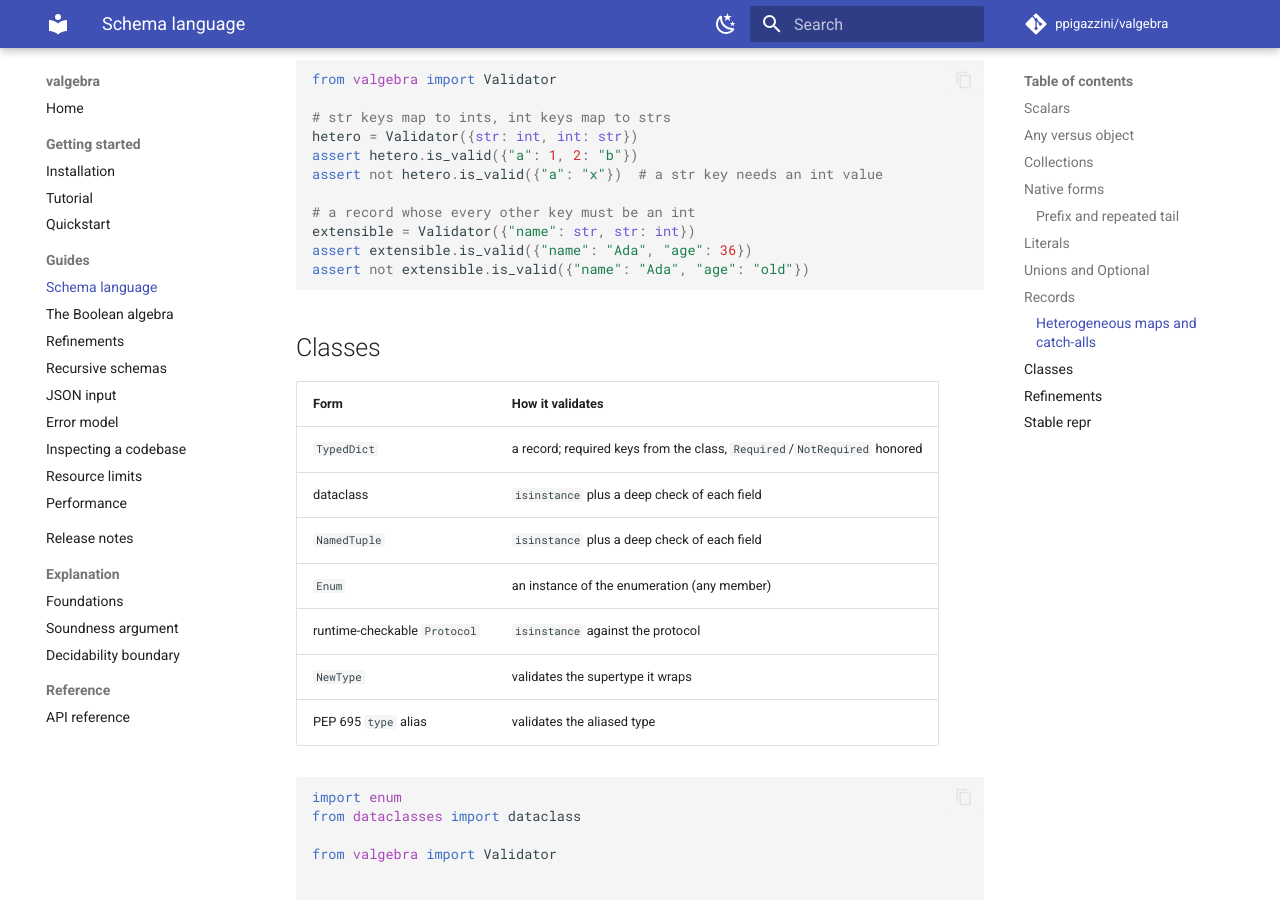
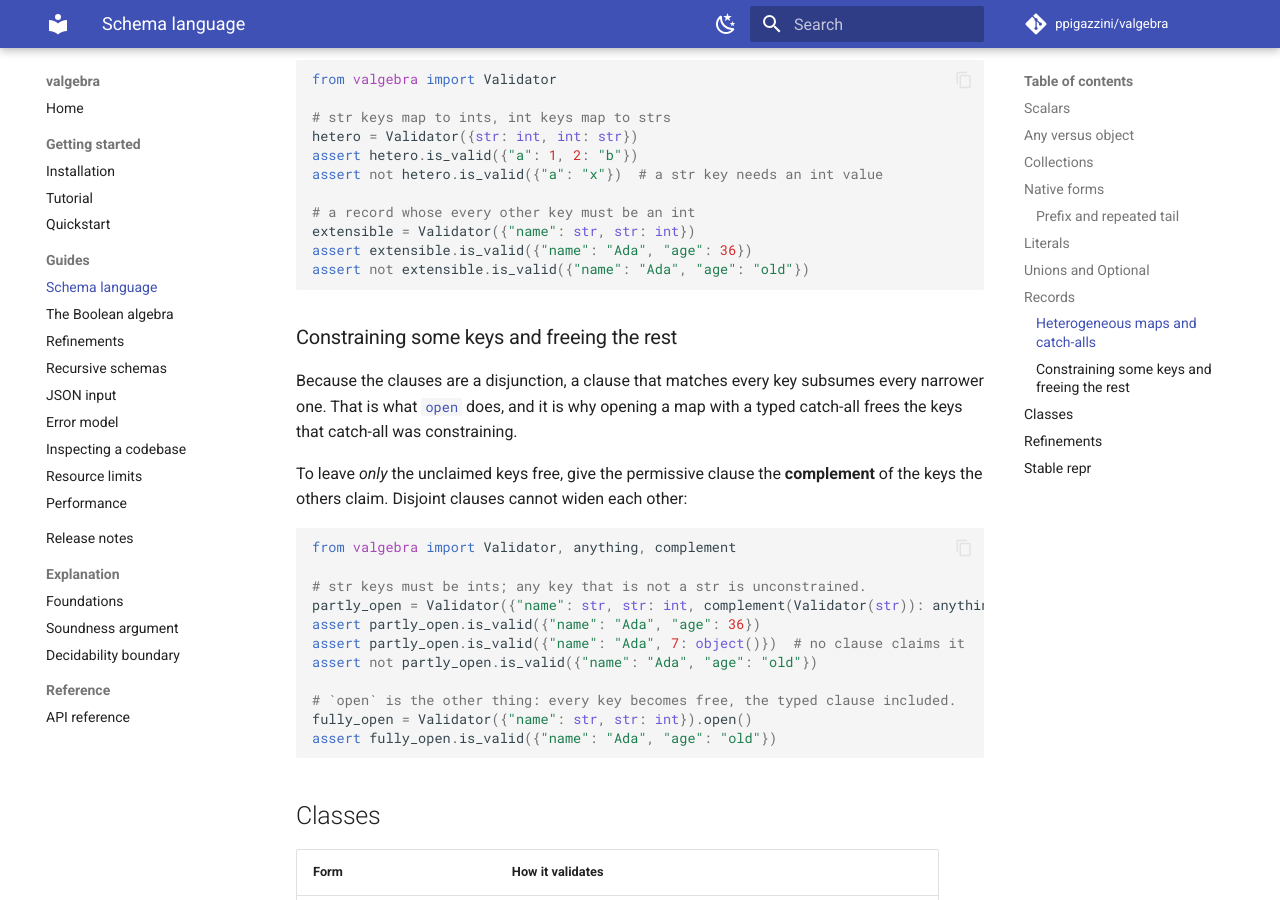
Before and after one commit to ppigazzini/valgebra, an MkDocs documentation site: the page built from docs/schema-language.md, in a window 1280 px wide and 900 px high, scrolled down 4836 px. Built offline with MkDocs 1.6.1 and Material for MkDocs 9.7.7, drawn with Linux system fonts in a browser that asks for light colours; comment, search, counter and statistics services are not loaded.

Commit message:
docs: account for the level a refinement spends, and the keys it can free
Two sentences a reader needs to reach the right conclusion, each backed
by a measurement rather than by prose.

`limits.md` explains that a list or tuple costs two levels of the depth
budget per wrapping and stops there. A refinement costs one more on top
of whatever it narrows, because `{ x in [[base]] | constraints }` is a
different set from `[[base]]` and so is a node of its own. Pinning a
length on each list of a chain therefore reaches the bound sooner, and
the marker carried makes no difference: the level belongs to the node.

`schema-language.md` states that clauses are a disjunction and that named
fields take precedence, and both together answer a question it does not
raise. A clause matching every key subsumes every narrower one, which is
what `open` does and why opening a map with a typed catch-all frees the
keys that catch-all was constraining. Giving the permissive clause the
**complement** of the claimed keys leaves the two disjoint, so only the
unclaimed keys are free.

`tests/test_documented_idioms.py` measures both — the depth each shape
reaches, and the values the partially-open map admits and refuses — and
asserts each page carries its half. The examples are runnable, so
`scripts/run_doc_examples.py` executes them.

````diff
--- a/docs/schema-language.md
+++ b/docs/schema-language.md
@@ -220,6 +220,30 @@ assert extensible.is_valid({"name": "Ada", "age": 36})
 assert not extensible.is_valid({"name": "Ada", "age": "old"})
 ```
 
+### Constraining some keys and freeing the rest
+
+Because the clauses are a disjunction, a clause that matches every key subsumes
+every narrower one. That is what [`open`](#records) does, and it is why opening
+a map with a typed catch-all frees the keys that catch-all was constraining.
+
+To leave *only* the unclaimed keys free, give the permissive clause the
+**complement** of the keys the others claim. Disjoint clauses cannot widen each
+other:
+
+```python
+from valgebra import Validator, anything, complement
+
+# str keys must be ints; any key that is not a str is unconstrained.
+partly_open = Validator({"name": str, str: int, complement(Validator(str)): anything})
+assert partly_open.is_valid({"name": "Ada", "age": 36})
+assert partly_open.is_valid({"name": "Ada", 7: object()})  # no clause claims it
+assert not partly_open.is_valid({"name": "Ada", "age": "old"})
+
+# `open` is the other thing: every key becomes free, the typed clause included.
+fully_open = Validator({"name": str, str: int}).open()
+assert fully_open.is_valid({"name": "Ada", "age": "old"})
+```
+
 ## Classes
 
 | Form | How it validates |
````
Also changed, not shown: docs/limits.md (+5 -1 lines), 1 other file.
